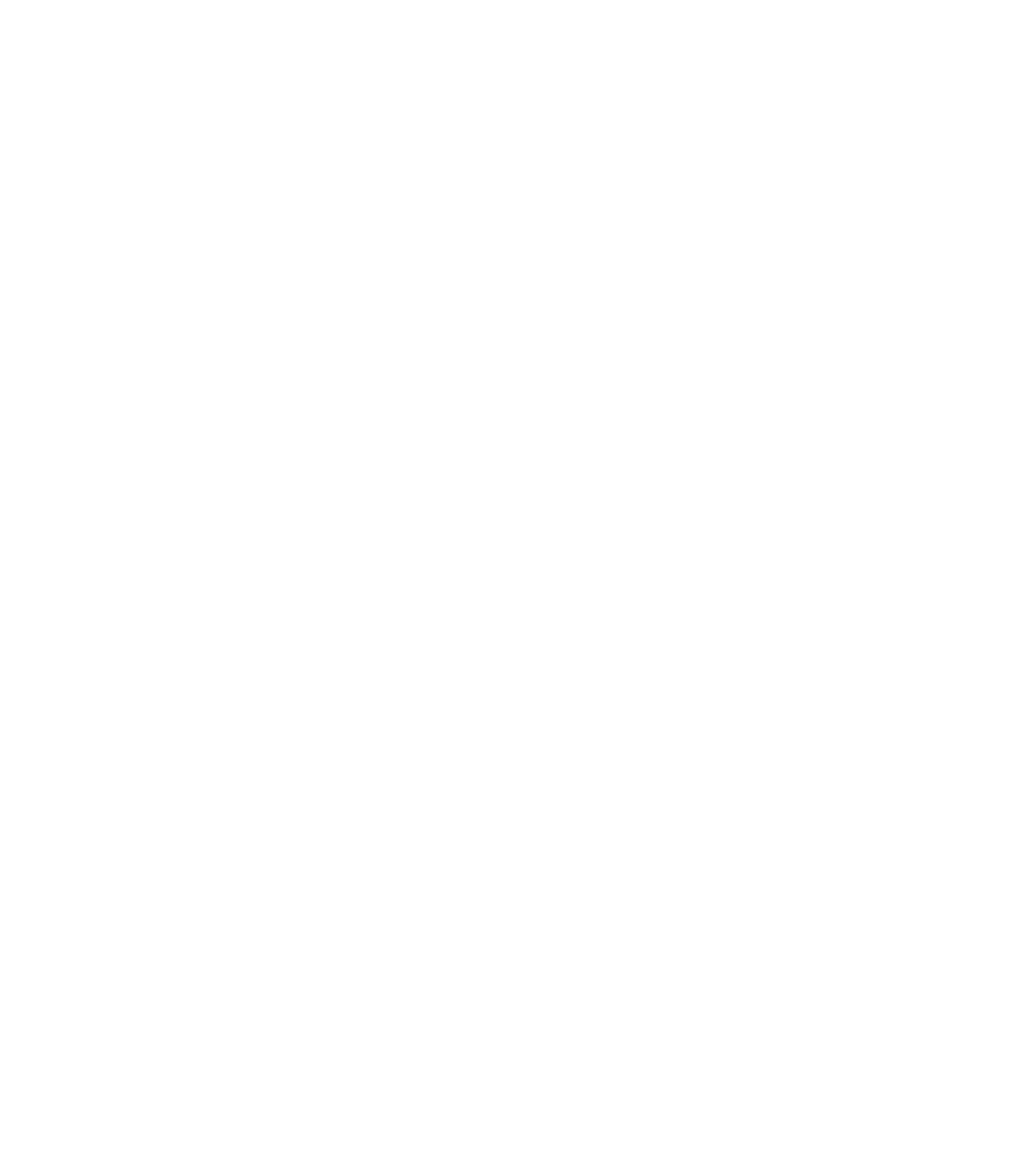
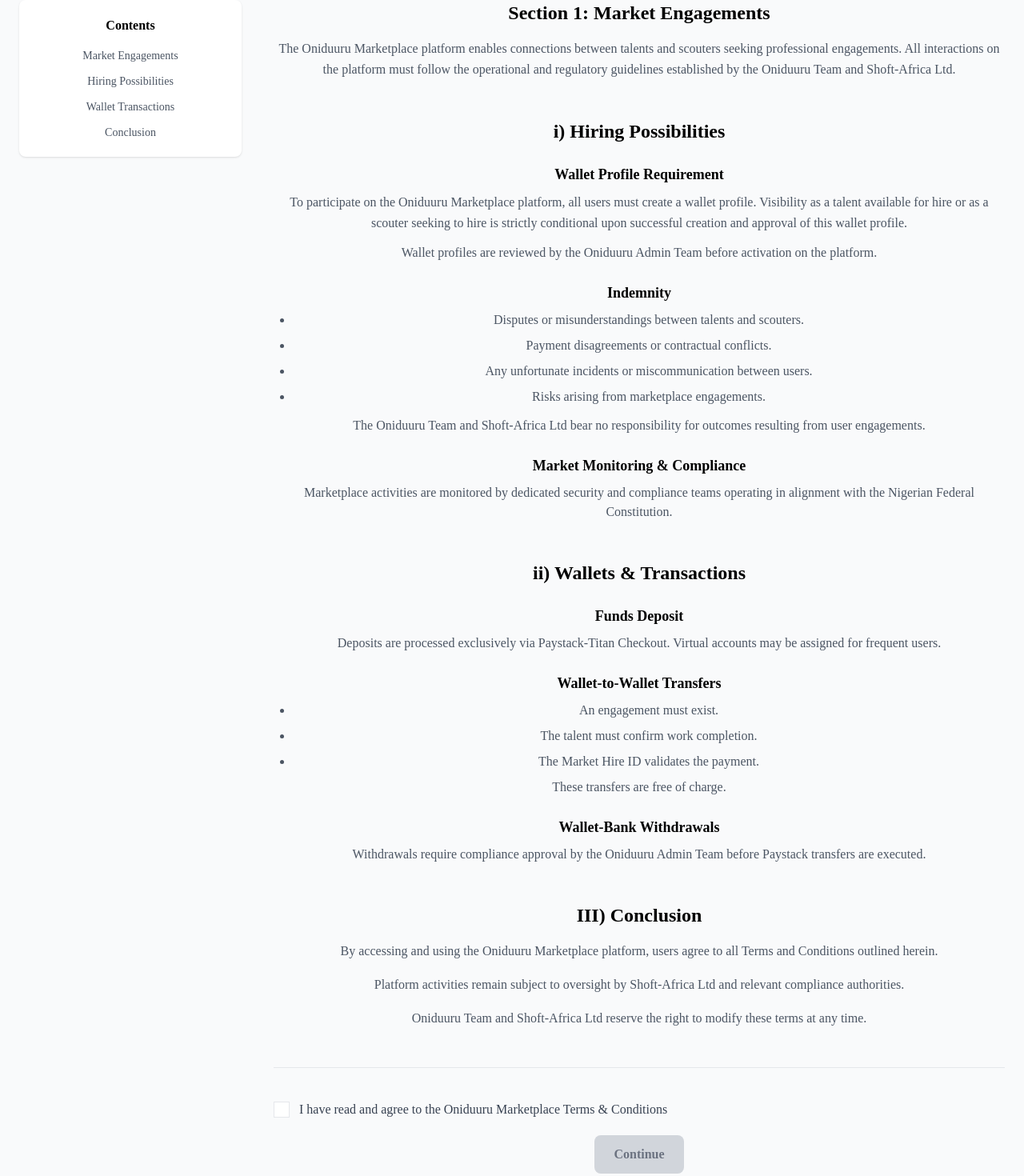
Before and after one commit to kenniejudennes08164094891/ShoftAfricaAppsCatalogue, a React (Create React App) app: page /landing-pages/oniduuru-terms-and-conditions in a window 1280 px wide. Before the commit this address had no page. Shown: the part 340-1810 px from the top of the page at 80% size. Before the commit the page ends 800 px from the top, so only its background shows below. Built offline with nearby package versions, Linux system fonts and the light colour scheme; a web font is replaced by a local one.

Commit message:
feature: Oniduuru terms and conditions

```diff
--- a/src/App.tsx
+++ b/src/App.tsx
@@ -4,6 +4,7 @@
 import Oniduuru from './softwares/oniduuru';
 import { Route, Routes } from 'react-router-dom';
 import Index from './catalogue-grid';
+import OniduuruTermsPage from './pages/OniduuruTermsPage';
 
 function App() {
   return (
@@ -11,6 +12,7 @@
          <Routes>
         <Route path="/" element={<Index />} />
           <Route path="/landing-pages/oniduuru-marketplace" element={<Oniduuru />} />
+           <Route path="/landing-pages/oniduuru-terms-and-conditions" element={<OniduuruTermsPage />} />
         </Routes>
     </div>
   );
--- /dev/null
+++ b/src/pages/OniduuruTermsPage.tsx
@@ -0,0 +1,281 @@
+import React, { useEffect, useState } from "react";
+
+const OniduuruTermsPage = () => {
+  const [scrollProgress, setScrollProgress] = useState(0);
+  const [accepted, setAccepted] = useState(false);
+
+  useEffect(() => {
+    const handleScroll = () => {
+      const totalHeight =
+        document.documentElement.scrollHeight -
+        document.documentElement.clientHeight;
+
+      const progress =
+        (document.documentElement.scrollTop / totalHeight) * 100;
+
+      setScrollProgress(progress);
+    };
+
+    window.addEventListener("scroll", handleScroll);
+
+    return () => window.removeEventListener("scroll", handleScroll);
+  }, []);
+
+  const downloadPDF = () => {
+    window.print();
+  };
+
+  return (
+    <div className="bg-gray-50 min-h-screen">
+
+      {/* Scroll Progress Bar */}
+      <div
+        className="fixed top-0 left-0 h-1 bg-blue-600 z-50"
+        style={{ width: `${scrollProgress}%` }}
+      />
+
+      {/* HERO */}
+      <div className="bg-[#0f172a] text-white py-16 px-6">
+        <div className="max-w-6xl mx-auto text-center">
+          <h1 className="text-4xl font-bold mb-4">
+           ∯ Oniduuru Marketplace Terms & Conditions
+          </h1>
+          <p className="text-gray-300 text-lg">
+            Legal terms governing the use of the Oniduuru Marketplace platform
+            operated by Shoft-Africa Ltd.
+          </p>
+
+          <button
+            onClick={downloadPDF}
+            className="mt-6 bg-white text-black px-6 py-3 rounded-lg font-semibold hover:bg-gray-200 transition"
+          >
+            Download Terms (PDF)
+          </button>
+        </div>
+      </div>
+
+      {/* PAGE LAYOUT */}
+      <div className="max-w-7xl mx-auto px-6 py-14 grid grid-cols-1 md:grid-cols-4 gap-10">
+
+        {/* SIDEBAR */}
+        <aside className="hidden md:block sticky top-24 h-fit">
+          <div className="bg-white rounded-lg shadow p-5">
+            <h3 className="font-semibold mb-4">Contents</h3>
+
+            <ul className="space-y-3 text-sm text-gray-600">
+              <li>
+                <a href="#market" className="hover:text-blue-600">
+                  Market Engagements
+                </a>
+              </li>
+
+              <li>
+                <a href="#hiring" className="hover:text-blue-600">
+                  Hiring Possibilities
+                </a>
+              </li>
+
+              <li>
+                <a href="#wallet" className="hover:text-blue-600">
+                  Wallet Transactions
+                </a>
+              </li>
+
+              <li>
+                <a href="#conclusion" className="hover:text-blue-600">
+                  Conclusion
+                </a>
+              </li>
+            </ul>
+          </div>
+        </aside>
+
+        {/* MAIN CONTENT */}
+        <main className="md:col-span-3 space-y-12">
+
+          {/* SECTION */}
+          <section id="market">
+            <h2 className="text-2xl font-bold mb-4">
+              Section 1: Market Engagements
+            </h2>
+
+            <p className="text-gray-600 leading-relaxed">
+              The Oniduuru Marketplace platform enables connections between
+              talents and scouters seeking professional engagements. All
+              interactions on the platform must follow the operational and
+              regulatory guidelines established by the Oniduuru Team and
+              Shoft-Africa Ltd.
+            </p>
+          </section>
+
+          {/* Hiring */}
+          <section id="hiring" className="space-y-6">
+            <h2 className="text-2xl font-bold">
+              i) Hiring Possibilities
+            </h2>
+
+            <div>
+              <h3 className="font-semibold text-lg mb-2">
+                Wallet Profile Requirement
+              </h3>
+
+              <p className="text-gray-600 leading-relaxed">
+                To participate on the Oniduuru Marketplace platform,
+                all users must create a wallet profile.
+                Visibility as a talent available for hire or as
+                a scouter seeking to hire is strictly conditional
+                upon successful creation and approval of this wallet profile.
+              </p>
+
+              <p className="text-gray-600 mt-3">
+                Wallet profiles are reviewed by the Oniduuru Admin Team
+                before activation on the platform.
+              </p>
+            </div>
+
+            <div>
+              <h3 className="font-semibold text-lg mb-2">
+                Indemnity
+              </h3>
+
+              <ul className="list-disc ml-6 text-gray-600 space-y-2">
+                <li>
+                  Disputes or misunderstandings between talents and scouters.
+                </li>
+
+                <li>
+                  Payment disagreements or contractual conflicts.
+                </li>
+
+                <li>
+                  Any unfortunate incidents or miscommunication between users.
+                </li>
+
+                <li>
+                  Risks arising from marketplace engagements.
+                </li>
+              </ul>
+
+              <p className="text-gray-600 mt-3">
+                The Oniduuru Team and Shoft-Africa Ltd bear no responsibility
+                for outcomes resulting from user engagements.
+              </p>
+            </div>
+
+            <div>
+              <h3 className="font-semibold text-lg mb-2">
+                Market Monitoring & Compliance
+              </h3>
+
+              <p className="text-gray-600">
+                Marketplace activities are monitored by dedicated security
+                and compliance teams operating in alignment with the
+                Nigerian Federal Constitution.
+              </p>
+            </div>
+          </section>
+
+          {/* Wallet */}
+          <section id="wallet" className="space-y-6">
+            <h2 className="text-2xl font-bold">
+              ii) Wallets & Transactions
+            </h2>
+
+            <div>
+              <h3 className="font-semibold text-lg mb-2">
+                Funds Deposit
+              </h3>
+
+              <p className="text-gray-600">
+                Deposits are processed exclusively via Paystack-Titan Checkout.
+                Virtual accounts may be assigned for frequent users.
+              </p>
+            </div>
+
+            <div>
+              <h3 className="font-semibold text-lg mb-2">
+                Wallet-to-Wallet Transfers
+              </h3>
+
+              <ul className="list-disc ml-6 text-gray-600 space-y-2">
+                <li>An engagement must exist.</li>
+                <li>The talent must confirm work completion.</li>
+                <li>The Market Hire ID validates the payment.</li>
+              </ul>
+
+              <p className="text-gray-600 mt-2">
+                These transfers are free of charge.
+              </p>
+            </div>
+
+            <div>
+              <h3 className="font-semibold text-lg mb-2">
+                Wallet-Bank Withdrawals
+              </h3>
+
+              <p className="text-gray-600">
+                Withdrawals require compliance approval by the
+                Oniduuru Admin Team before Paystack transfers are executed.
+              </p>
+            </div>
+          </section>
+
+          {/* CONCLUSION */}
+          <section id="conclusion">
+            <h2 className="text-2xl font-bold mb-4">
+              III) Conclusion
+            </h2>
+
+            <p className="text-gray-600 leading-relaxed mb-4">
+              By accessing and using the Oniduuru Marketplace platform,
+              users agree to all Terms and Conditions outlined herein.
+            </p>
+
+            <p className="text-gray-600 leading-relaxed mb-4">
+              Platform activities remain subject to oversight by
+              Shoft-Africa Ltd and relevant compliance authorities.
+            </p>
+
+            <p className="text-gray-600 leading-relaxed">
+              Oniduuru Team and Shoft-Africa Ltd reserve the right
+              to modify these terms at any time.
+            </p>
+          </section>
+
+          {/* ACCEPT TERMS */}
+          <div className="border-t pt-10 mt-10">
+            <label className="flex items-center gap-3 text-gray-700">
+              <input
+                type="checkbox"
+                checked={accepted}
+                onChange={() => setAccepted(!accepted)}
+                className="w-5 h-5"
+              />
+
+              I have read and agree to the Oniduuru Marketplace
+              Terms & Conditions
+            </label>
+
+            <button
+              disabled={!accepted}
+              className={`mt-5 px-6 py-3 rounded-lg font-semibold ${
+                accepted
+                  ? "bg-blue-600 text-white hover:bg-blue-700"
+                  : "bg-gray-300 text-gray-500 cursor-not-allowed"
+              }`}
+            >
+              Continue
+            </button>
+          </div>
+        </main>
+      </div>
+
+      {/* FOOTER */}
+      <footer className="bg-gray-900 text-gray-400 text-center py-6">
+        © {new Date().getFullYear()} Oniduuru Marketplace • Shoft-Africa Ltd
+      </footer>
+    </div>
+  );
+};
+
+export default OniduuruTermsPage;
--- a/src/softwares/oniduuru.tsx
+++ b/src/softwares/oniduuru.tsx
@@ -14,16 +14,18 @@
 } from '@fortawesome/free-brands-svg-icons';
 import { ImageProps,OniduuruRoutes } from "../utils/models/stores";
 import OniduuruQR from "../components/OniduuruQR";
+import { useNavigate } from "react-router-dom";
 
 
 function Oniduuru() {
    const [showModal, setShowModal] = useState(false);
+   const navigate = useNavigate();
 
   return (
     <div className="min-h-screen bg-gradient-to-br from-[#fefce8] via-[#fef3c7] to-[#fcd34d] text-gray-800">
       {/* Navbar */}
       <nav className="flex justify-between items-center px-6 py-4 bg-[#1e293b] text-white shadow-md">
-        <div className="text-2xl font-bold">Oniduuru Marketplace</div>
+        <div className="text-2xl font-bold">∯ Oniduuru Marketplace</div>
         <button   onClick={() => setShowModal(true)} className="bg-yellow-400 text-black px-4 py-2 rounded hover:bg-yellow-300">QR scan</button>
       </nav>
 
@@ -203,7 +205,7 @@
               <li><a href="#" className="hover:text-white transition duration-300">FAQ</a></li>
               <li><a href="#" className="hover:text-white transition duration-300">Support</a></li>
               <li><a href="#" className="hover:text-white transition duration-300">Privacy Policy</a></li>
-              <li><a href="#" className="hover:text-white transition duration-300">Terms of Service</a></li>
+              <li><a onClick={() => navigate("/landing-pages/oniduuru-terms-and-conditions")}  className="hover:text-white transition duration-300">Terms of Service</a></li>
             </ul>
           </div>
 
```
